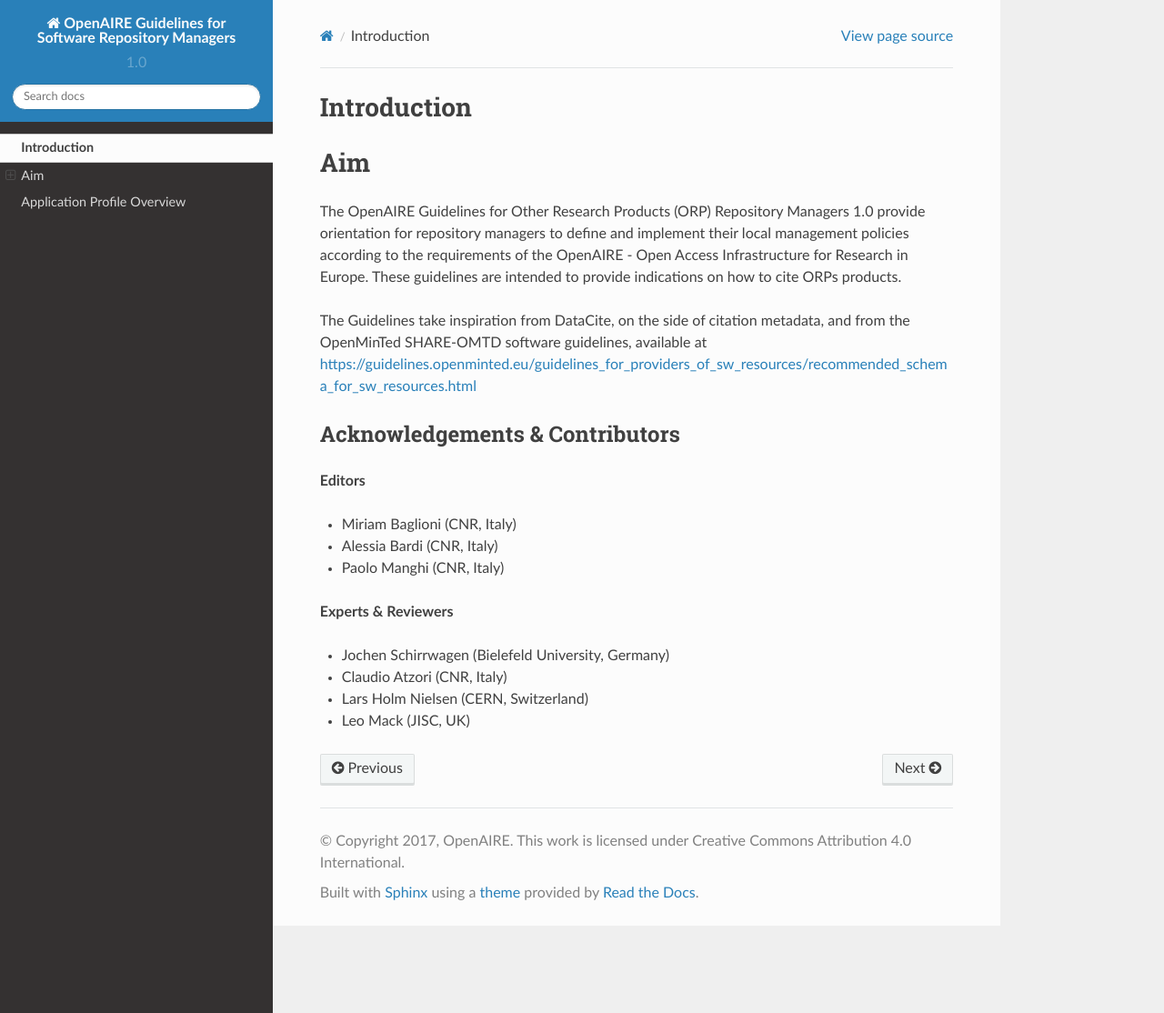
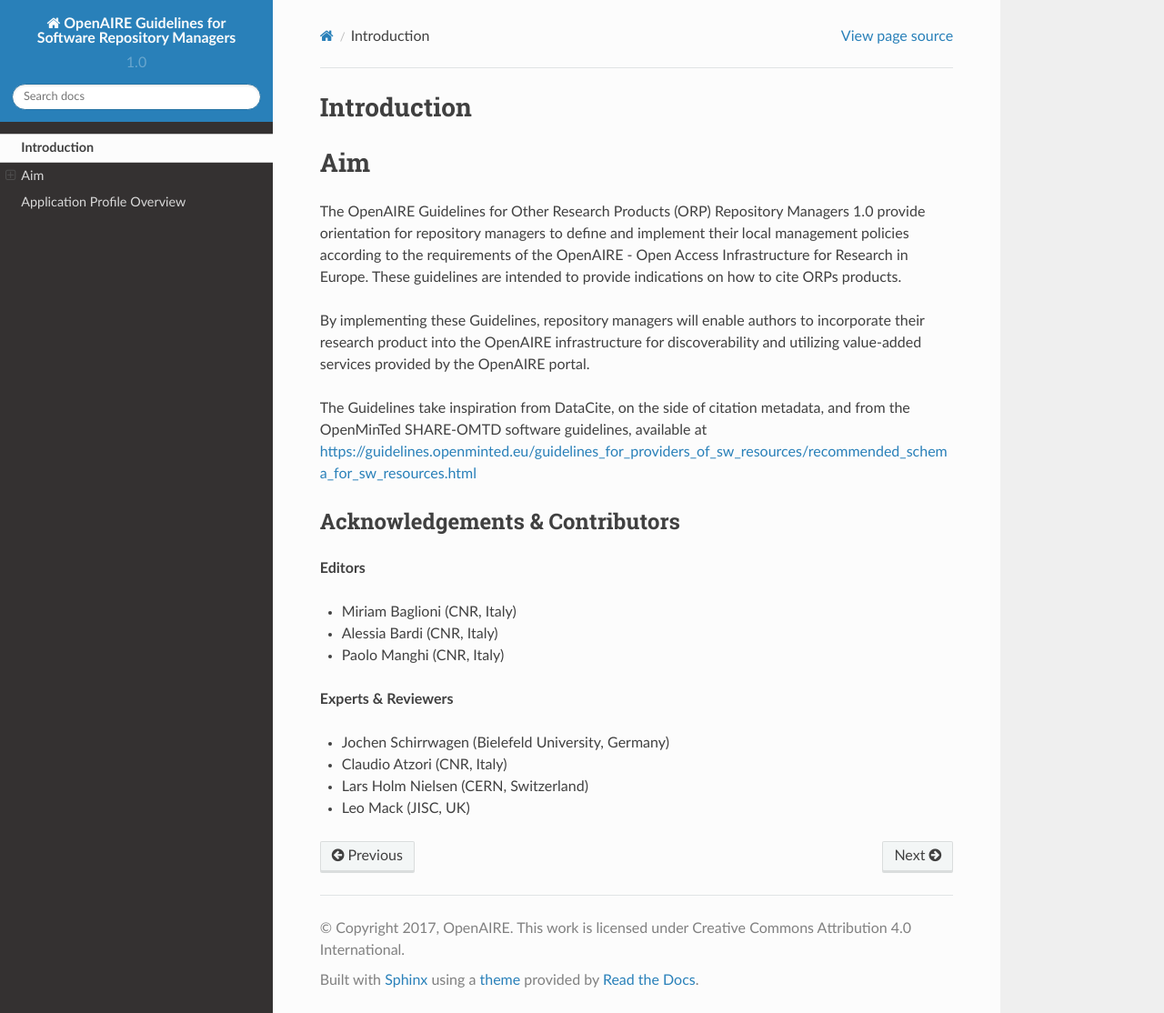
Before and after one commit to mirima2/other_products_guidelines, a Sphinx documentation site: the page built from docs/source/introduction.rst, in a window 1280 px wide and 1114 px high. Shown: the whole window at 91% size. Built offline with Sphinx 7.4.7 and the Read the Docs theme 2.0.0, drawn with Linux system fonts in a browser that asks for light colours.

Commit message:
comments

```diff
--- a/docs/source/introduction.rst
+++ b/docs/source/introduction.rst
@@ -9,6 +9,8 @@ The OpenAIRE Guidelines for Other Research Products (ORP) Repository Managers 1.
 orientation for repository managers to define and implement their local
 management policies according to the requirements of the OpenAIRE - Open Access
 Infrastructure for Research in Europe. These guidelines are intended to provide indications on how to cite ORPs products.
+
+By implementing these Guidelines, repository managers will enable authors to incorporate their research product into the OpenAIRE infrastructure for discoverability and utilizing value-added services provided by the OpenAIRE portal.
 
 The Guidelines take inspiration from DataCite, on the side of citation metadata, and from the OpenMinTed SHARE-OMTD software guidelines, available at https://guidelines.openminted.eu/guidelines_for_providers_of_sw_resources/recommended_schema_for_sw_resources.html
 
```
